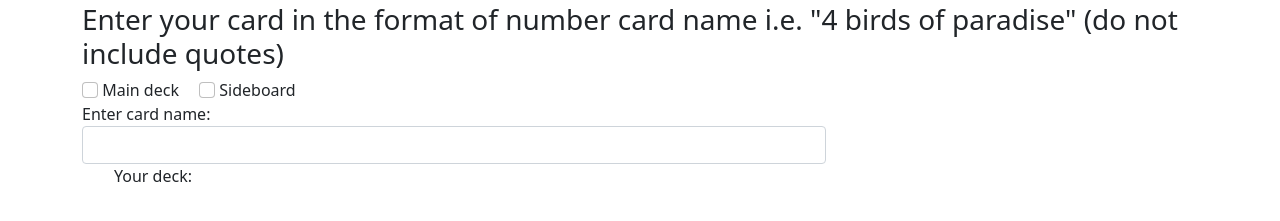
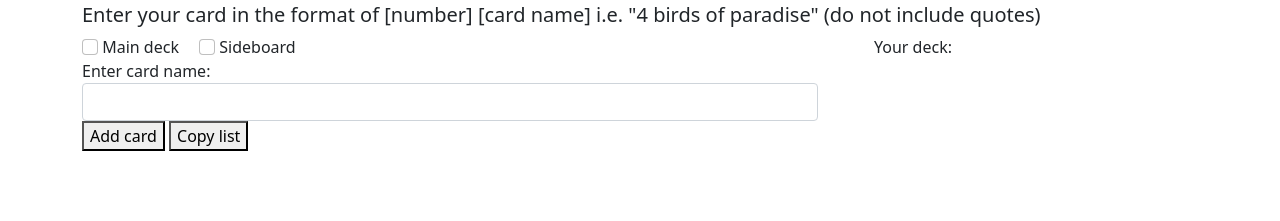
Before and after one commit to MxZoe/deck-builder, a plain HTML site: page index.html in a window 1280 px wide. Shown: the part 53-274 px from the top of the page. Drawn offline with Linux system fonts and the light colour scheme.

Commit message:
playing with branches

```diff
--- a/index.html
+++ b/index.html
@@ -13,8 +13,9 @@
       <h1>Magic the Gathering deck builder</h1>
     </div>
     <div class="instructions">
-      <h3>Enter your card in the format of number card name i.e. "4 birds of paradise" (do not include quotes)</h3>
+      <h5>Enter your card in the format of [number] [card name] i.e. "4 birds of paradise" (do not include quotes)</h5>
     </div>
+    <div class="row">
     <div class="inputSide col-md-8">
       <form class="form-group">
         <div class="form-check-inline">
@@ -26,15 +27,20 @@
           <label class="form-check-label" for="sideboard">Sideboard</label>
         </div>
         <br>
+        <div class="form-group">
           <label for="cardName">Enter card name: </label>
           <input type="text" class="form-control" id="cardName">
+        </div>
+        <button type="submit" id="addButton">Add card</button>
+        <button type="button" id="copyButton">Copy list</button>
         </form>
-
       </div>
+      <div class="deckDisplay col-md-4">
         <ul id="deck">Your deck:
 
         </ul>
-    </form>
       </div>
+    </div>
+  </div><!--end container div-->
 </body>
 </html>
```
Lines whose indentation alone changed are shown as unchanged.
